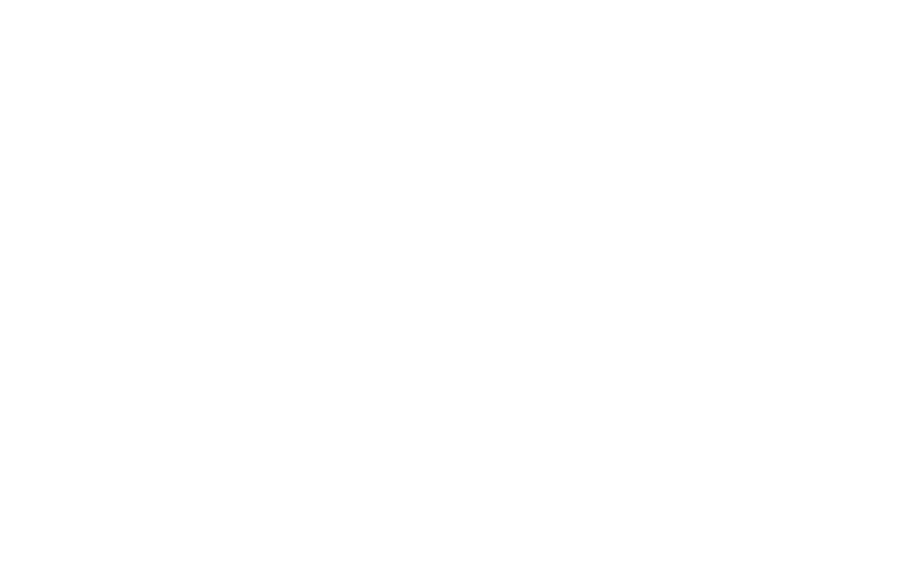
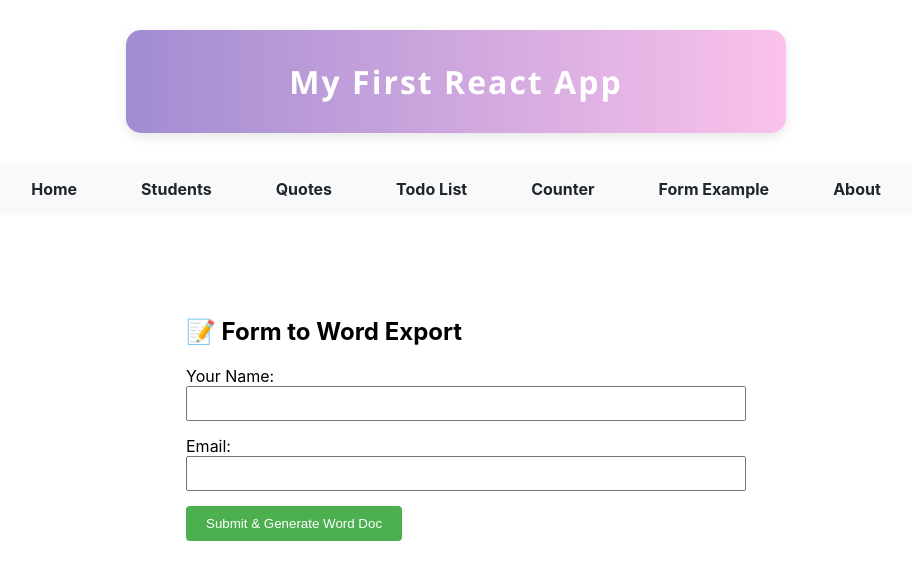
Before and after one commit to Waqas-Chohan/Anonymouso, a React (Create React App) app: page /form in a window 1280 px wide. Before the commit this address had no page. Shown: the top 580 px of the page, without its empty margins (184-1096 px from the left). Built offline with nearby package versions, Linux system fonts and the light colour scheme.

Commit message:
Added the Student Cards

```diff
--- a/package.json
+++ b/package.json
@@ -7,6 +7,8 @@
     "@testing-library/jest-dom": "^6.6.4",
     "@testing-library/react": "^16.3.0",
     "@testing-library/user-event": "^13.5.0",
+    "docx": "^7.7.0",
+    "file-saver": "^2.0.5",
     "react": "^19.1.0",
     "react-dom": "^19.1.0",
     "react-router-dom": "^7.7.1",
--- a/src/App.js
+++ b/src/App.js
@@ -126,7 +126,7 @@
 import QuotesPage from "./pages/QuotesPage";
 import TodoPage from "./pages/TodoPage";
 import CounterPage from "./pages/CounterPage";
-
+import FormPage from "./pages/FormPage"
 function App() {
   return (
     <BrowserRouter>
@@ -137,6 +137,7 @@
           <Route path="quotes" element={<QuotesPage />} />
           <Route path="todo" element={<TodoPage />} />
           <Route path="counter" element={<CounterPage />} />
+          <Route path="form" element={<FormPage/>}/>
         </Route>
       </Routes>
     </BrowserRouter>
--- a/src/Layout.js
+++ b/src/Layout.js
@@ -35,6 +35,9 @@
             <Link to="/counter" style={linkStyle}>Counter</Link>
           </li>
           <li>
+            <Link to="/form" style={linkStyle}>Form Example</Link>
+          </li>
+          <li>
             <Link to="/about" style={linkStyle}>About</Link>
           </li>
         </ul>
--- /dev/null
+++ b/src/component/Form.js
@@ -0,0 +1,121 @@
+import React, { useState } from 'react';
+import { Document, Packer, Paragraph, TextRun } from "docx";
+import { saveAs } from 'file-saver';
+
+function FormExample() {
+  const [name, setName] = useState('');
+  const [email, setEmail] = useState('');
+  const [submitted, setSubmitted] = useState(false);
+
+  const generateDocx = () => {
+    const doc = new Document({
+      sections: [
+        {
+          properties: {},
+          children: [
+            new Paragraph({
+              children: [
+                new TextRun({
+                  text: "Form Submission",
+                  bold: true,
+                  size: 28,
+                }),
+              ],
+            }),
+            new Paragraph({
+              children: [
+                new TextRun({
+                  text: `Name: ${name}`,
+                  size: 24,
+                }),
+              ],
+            }),
+            new Paragraph({
+              children: [
+                new TextRun({
+                  text: `Email: ${email}`,
+                  size: 24,
+                }),
+              ],
+            }),
+            new Paragraph({
+              children: [
+                new TextRun({
+                  text: `Submitted on: ${new Date().toLocaleString()}`,
+                  size: 20,
+                  italics: true,
+                }),
+              ],
+            }),
+          ],
+        },
+      ],
+    });
+
+    Packer.toBlob(doc).then(blob => {
+      saveAs(blob, "form-submission.docx");
+    });
+  };
+
+  const handleSubmit = (e) => {
+    e.preventDefault();
+    setSubmitted(true);
+    generateDocx(); // Generate Word doc on submit
+  };
+
+  return (
+    <div style={{ padding: '30px', maxWidth: '600px', margin: '0 auto' }}>
+      <h2>📝 Form to Word Export</h2>
+      <form onSubmit={handleSubmit}>
+        <div style={{ marginBottom: '15px' }}>
+          <label>
+            Your Name: <br />
+            <input
+              type="text"
+              value={name}
+              onChange={(e) => setName(e.target.value)}
+              style={{ width: '100%', padding: '8px' }}
+              required
+            />
+          </label>
+        </div>
+
+        <div style={{ marginBottom: '15px' }}>
+          <label>
+            Email: <br />
+            <input
+              type="email"
+              value={email}
+              onChange={(e) => setEmail(e.target.value)}
+              style={{ width: '100%', padding: '8px' }}
+              required
+            />
+          </label>
+        </div>
+
+        <button
+          type="submit"
+          style={{
+            padding: '10px 20px',
+            backgroundColor: '#4CAF50',
+            color: 'white',
+            border: 'none',
+            borderRadius: '4px',
+            cursor: 'pointer'
+          }}
+        >
+          Submit & Generate Word Doc
+        </button>
+      </form>
+
+      {submitted && (
+        <div style={{ marginTop: '20px', padding: '15px', backgroundColor: '#f8f9fa' }}>
+          <h3>Data saved to Word document!</h3>
+          <p>Check your downloads for "form-submission.docx"</p>
+        </div>
+      )}
+    </div>
+  );
+}
+
+export default FormExample;
--- a/src/pages/FormPage.js
+++ b/src/pages/FormPage.js
@@ -0,0 +1,11 @@
+import FormExample from '../component/Form';
+
+const FormPage = () => {
+  return (
+    <div style={{ maxWidth: '600px', margin: '0 auto' }}>
+      <FormExample />
+    </div>
+  );
+};
+
+export default FormPage;
```
Also changed, not shown: 1 other file (tests, documents, lock files or other folders).
